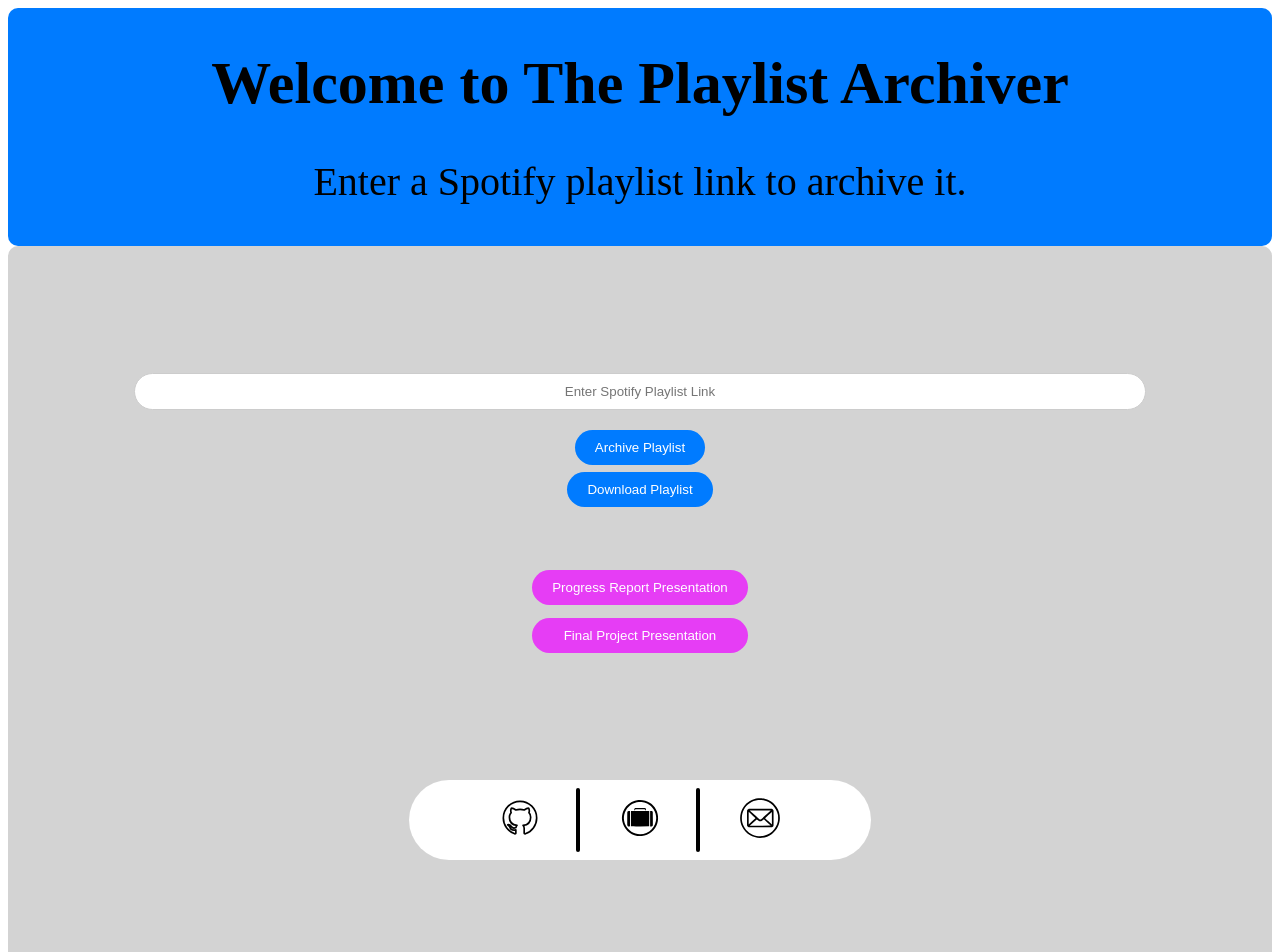
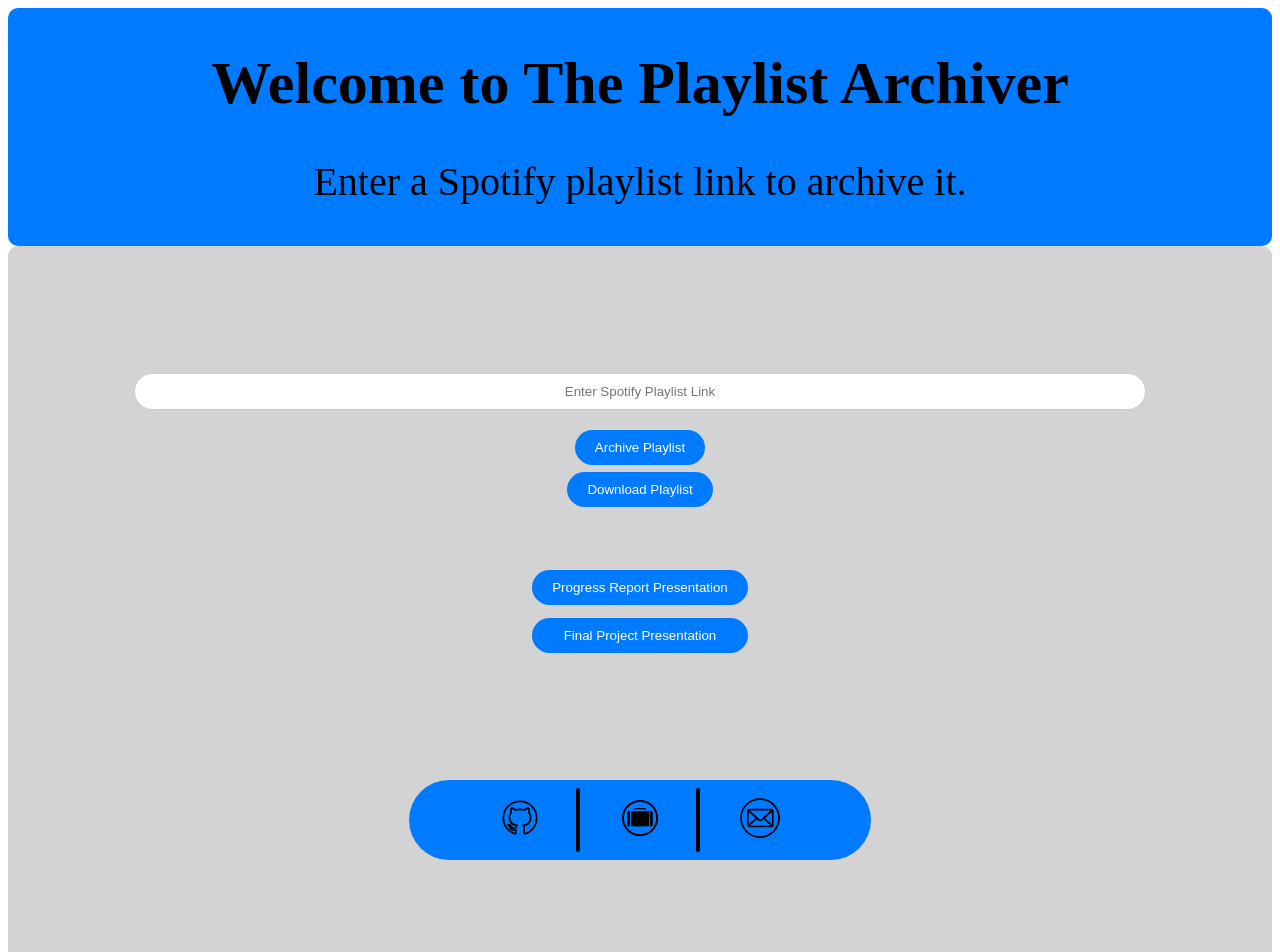
Before and after one commit to tenjotenge/playlist-archiver, a Next.js app: page / in a window 1280 px wide. Shown: the top 952 px of the page. Built offline with nearby package versions, Linux system fonts and the light colour scheme.

Commit message:
factored out axios

```diff
--- a/src/components/Banner.module.css
+++ b/src/components/Banner.module.css
@@ -2,7 +2,7 @@
 
 .banner-container {
   color: black;
-  background-color: #007bff;
+  background-color: #007bff; /* #e63df5 for pink */
   padding: 1px;
   text-align: center;
   border-radius: 10px;
--- a/src/components/LinkBar.module.css
+++ b/src/components/LinkBar.module.css
@@ -1,6 +1,6 @@
 /* LinkBar.module.css */
 .link-bar {
-    background-color: white; /* Change the background color to blue */
+    background-color: #007bff; /* Change the background color to blue */
     padding: 10px;
     border-radius: 50px;
     display: flex;
@@ -21,7 +21,7 @@
   }
 
   .link-item {
-    background-color: white; /* Change the background color to blue */
+    background-color: #007bff; /* Change the background color to blue */
     padding: 5px 10px;
     border-radius: 10px;
     margin: 0 10px;
--- a/src/components/LinkCollector.js
+++ b/src/components/LinkCollector.js
@@ -16,22 +16,27 @@
     setPlaylistURL(event.target.value);
   };
 
-  // Modify this function to trigger the API call when the user clicks the button
-  const handleDownload = async () => {
-    try {
-      const response = await axios.post('https://playlist-archiver-six.vercel.app/api/exportSpotifyPlaylist', {
+  // Trigger the API call when the user clicks the button using fetch
+  const handleDownload = () => {
+    fetch('https://playlist-archiver-six.vercel.app/api/exportSpotifyPlaylist', {
+      method: 'POST',
+      headers: {
+        'Content-Type': 'application/json',
+      },
+      body: JSON.stringify({
         playlistURL,
+      }),
+    })
+      .then((response) => {
+        if (response.ok) {
+          console.log('Playlist archived successfully');
+        } else {
+          throw new Error(`Error archiving playlist: ${response.status}`);
+        }
+      })
+      .catch((error) => {
+        console.error(error);
       });
-
-      if (response.status === 200) {
-        // Handle success if needed
-        console.log('Playlist archived successfully');
-      } else {
-        throw new Error(`Error archiving playlist: ${response.status}`);
-      }
-    } catch (error) {
-      console.error(error);
-    }
   };
 
   return (
--- a/src/components/PresentationButtons.module.css
+++ b/src/components/PresentationButtons.module.css
@@ -9,7 +9,7 @@
 
   .presentation-button {
     padding: 10px 20px;
-    background-color: #e63df5;
+    background-color: #007bff; /* #e63df5 for pink */
     color: #fff;
     border: none;
     border-radius: 20px;
```
